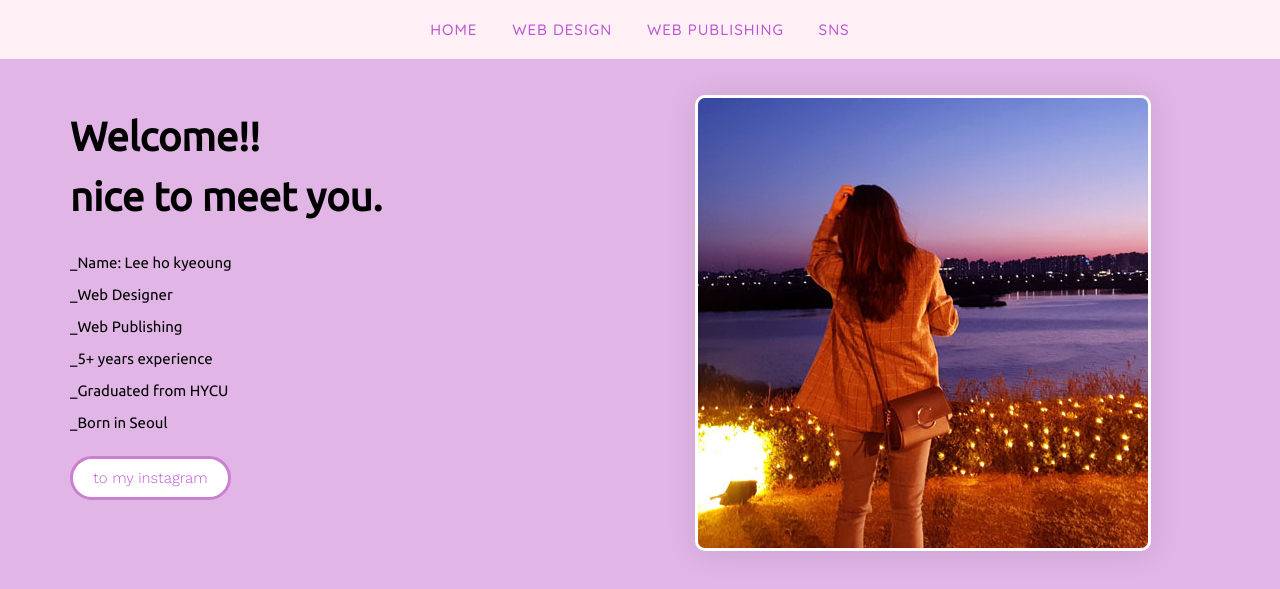
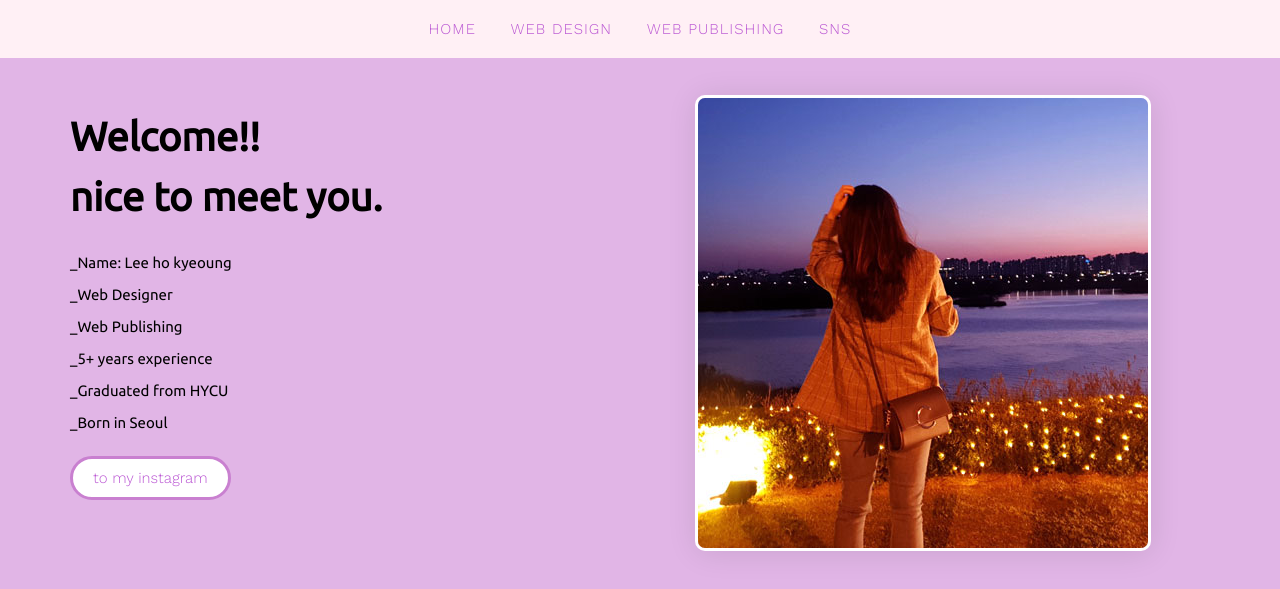
Before and after one commit to hoho3028/homepage, a PHP site: page /portfolio.html in a window 1280 px wide. Shown: the top 589 px of the page. Run offline with PHP 8.4, Linux system fonts and the light colour scheme.

Commit message:
Update style.css

```diff
--- a/css/style.css
+++ b/css/style.css
@@ -36,4 +36,4 @@ p{line-height: 130%;}
 footer{text-align: center;padding:30px 50px;background-color: #eee;}
 footer h3{font-size: 30px;margin-top:10px; }
 .right-text{text-align: right;}
-nav li a{text-decoration: none;color: #BA56D3;font-family: 'Quicksand', sans-serif;}
+nav li a{text-decoration: none;color: #BA56D3;}
```
